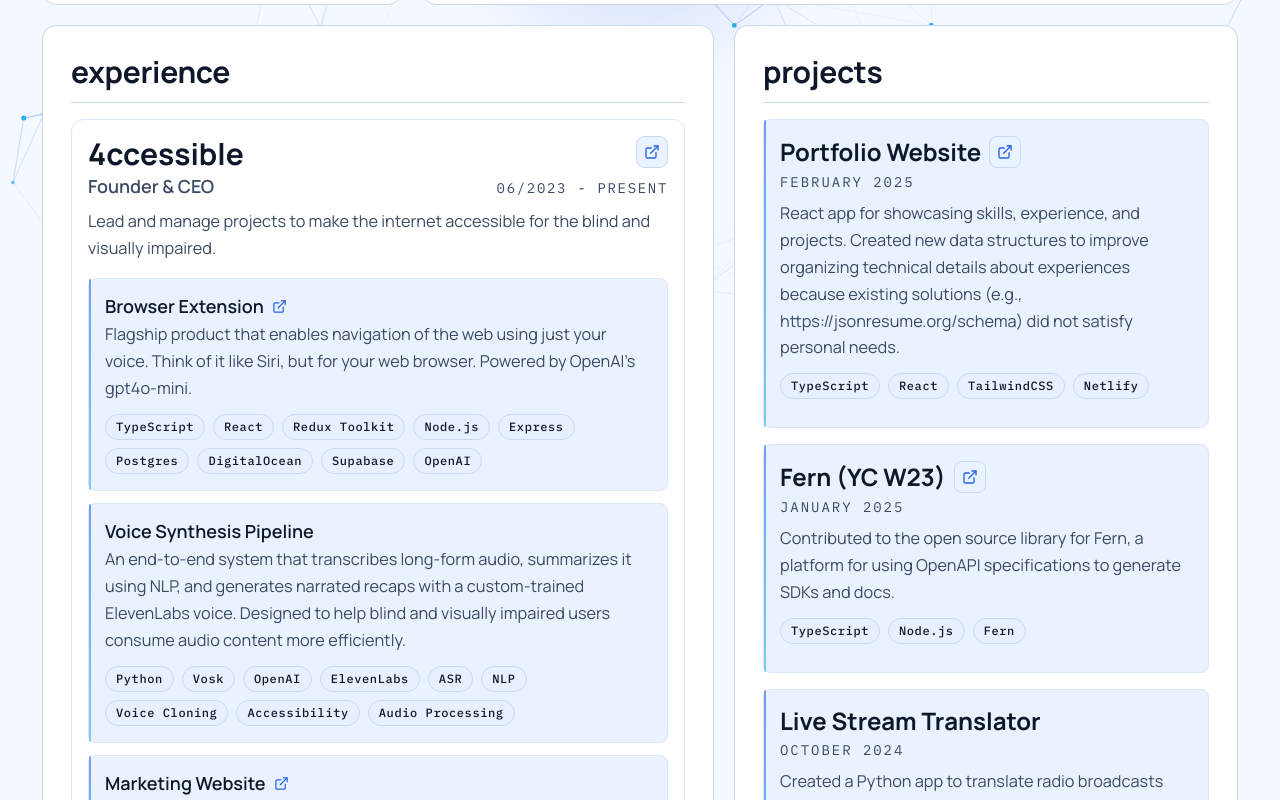
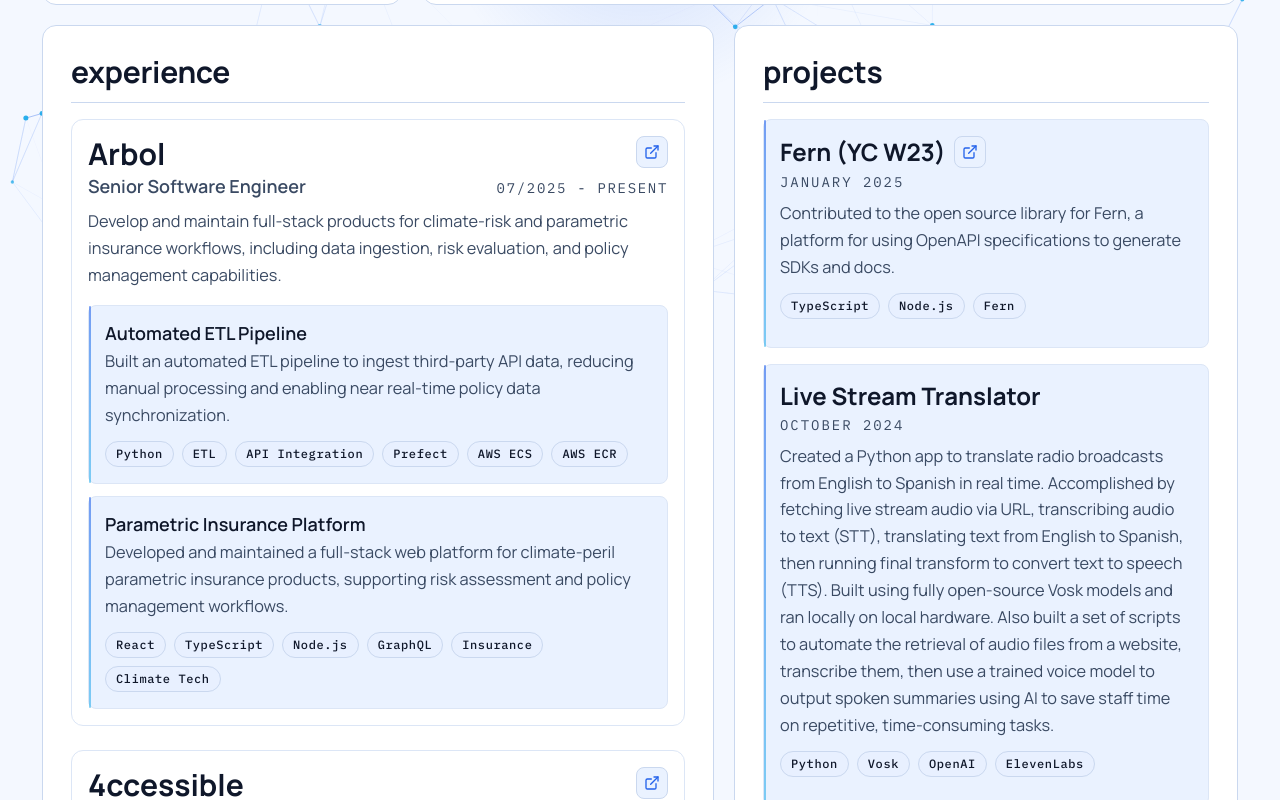
Before and after one commit to thechori/ryanteodoro.com-v2-frontend, a React (Vite) app: page / in a window 1280 px wide. Shown: the part 500-1300 px from the top of the page. Built offline with nearby package versions, Linux system fonts and the light colour scheme.

Commit message:
update experiences/projects

```diff
--- a/src/App.tsx
+++ b/src/App.tsx
@@ -1,7 +1,6 @@
 import { useEffect } from "react";
 //
 import Sidebar from "./components/sidebar";
-import Footer from "./components/footer";
 import About from "./components/about";
 import Experiences from "./components/experiences";
 import Projects from "./components/projects";
@@ -60,7 +59,6 @@
         <div className="rail-side">
           <Projects />
           <Education />
-          <Footer />
         </div>
       </section>
     </main>
--- a/src/data/experiences.ts
+++ b/src/data/experiences.ts
@@ -1,6 +1,59 @@
 import { Experience } from "../types";
 
 export const experiences: Experience[] = [
+  {
+    company: "Arbol",
+    url: "https://arbol.io",
+    location: "New York, New York",
+    industries: ["Fintech", "Technology"],
+    title: "Senior Software Engineer",
+    type: "Full time",
+    description:
+      "Develop and maintain full-stack products for climate-risk and parametric insurance workflows, including data ingestion, risk evaluation, and policy management capabilities.",
+    startDate: new Date(2025, 6),
+    endDate: null,
+    achievements: [],
+    projects: [
+      {
+        name: "Automated ETL Pipeline",
+        role: "Engineer",
+        description:
+          "Built an automated ETL pipeline to ingest third-party API data, reducing manual processing and enabling near real-time policy data synchronization.",
+        descriptionTechnical: "",
+        url: null,
+        relatedLinks: [],
+        deprecated: false,
+        proprietary: true,
+        tags: ["Python", "ETL", "API Integration", "Prefect", "AWS ECS", "AWS ECR"],
+        accomplishments: [],
+        technicalElements: ["Backend"],
+        languages: ["Python"],
+        frameworks: [],
+        databases: [],
+        libraries: [],
+        providers: [{ name: "AWS", services: ["ECR", "ECS"] }]
+      },
+      {
+        name: "Parametric Insurance Platform",
+        role: "Engineer",
+        description:
+          "Developed and maintained a full-stack web platform for climate-peril parametric insurance products, supporting risk assessment and policy management workflows.",
+        descriptionTechnical: "",
+        url: null,
+        relatedLinks: [],
+        deprecated: false,
+        proprietary: true,
+        tags: ["React", "TypeScript", "Node.js", "GraphQL", "Insurance", "Climate Tech"],
+        accomplishments: [],
+        technicalElements: ["Frontend", "Backend"],
+        languages: ["TypeScript"],
+        frameworks: [],
+        databases: [],
+        libraries: ["React"],
+        providers: []
+      }
+    ]
+  },
   {
     company: "4ccessible",
     url: "https://4ccessible.com",
@@ -11,7 +64,7 @@
     description:
       "Lead and manage projects to make the internet accessible for the blind and visually impaired.",
     startDate: new Date(2023, 5),
-    endDate: null,
+    endDate: new Date(2025, 6),
     achievements: [
       "SXSW Innovation Award Finalist (2025)",
       "Google Tokyo Startups member",
--- a/src/data/projects.ts
+++ b/src/data/projects.ts
@@ -1,15 +1,6 @@
 import { PersonalProject } from "../types";
 
 export const projects: PersonalProject[] = [
-  {
-    title: "Portfolio Website",
-    description:
-      "React app for showcasing skills, experience, and projects. Created new data structures to improve organizing technical details about experiences because existing solutions (e.g., https://jsonresume.org/schema) did not satisfy personal needs.",
-    url: "https://ryanteodoro.com",
-    date: new Date(2025, 1),
-    tags: ["TypeScript", "React", "TailwindCSS", "Netlify"],
-    additionalTags: ["CSS", "HTML"]
-  },
   {
     title: "Fern (YC W23)",
     description:
--- a/src/index.css
+++ b/src/index.css
@@ -216,7 +216,7 @@
   }
 
   .theme-toggle {
-    @apply fixed right-4 top-4 z-50 flex h-11 w-11 items-center justify-center rounded-lg;
+    @apply absolute right-5 top-5 z-20 flex h-11 w-11 items-center justify-center rounded-lg;
     border: 1px solid var(--line);
     background: var(--bg-elev);
     color: var(--text-main);
```
